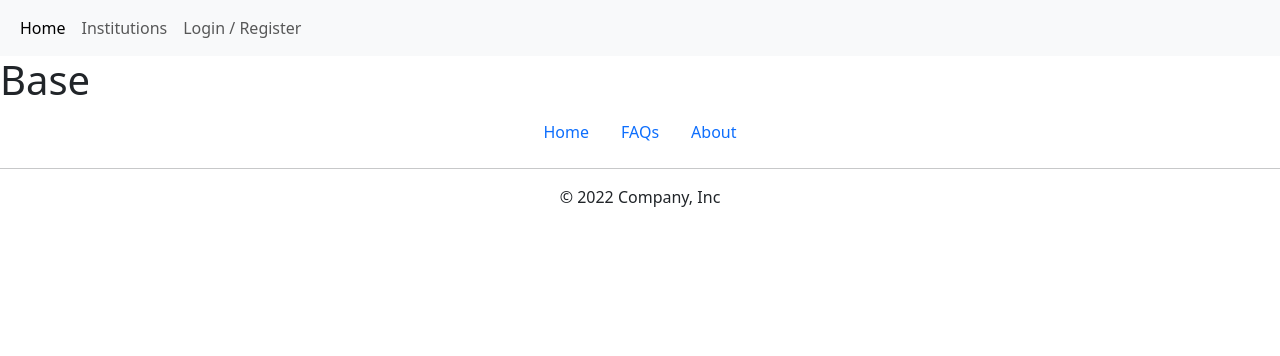
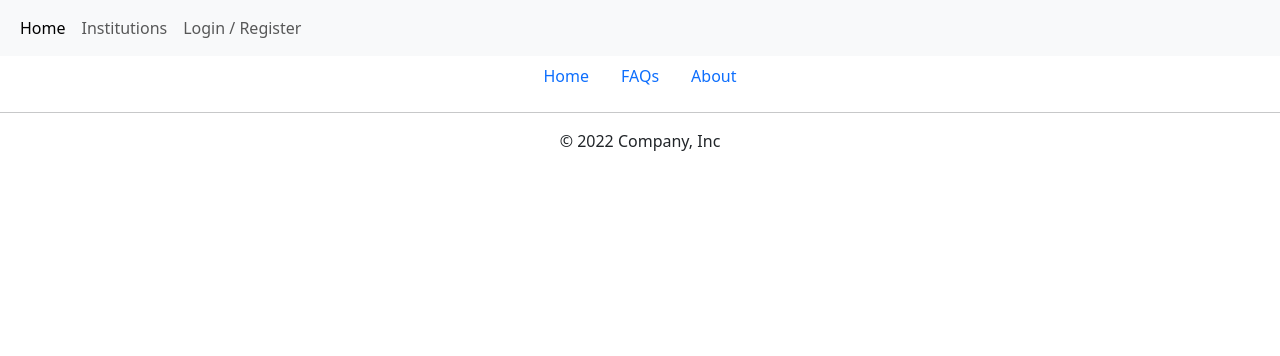
Before and after one commit to Akbermet1/electronic_queue, a Django app: template templates/base.html in a window 1280 px wide. Shown: the top 356 px of the page. Run offline with Django 4.2, Linux system fonts and the light colour scheme; the template is opened without the code that fills it, so the values that code supplies are empty.

Commit message:
base template with corrected syntax

```diff
--- a/templates/base.html
+++ b/templates/base.html
@@ -26,9 +26,11 @@
               </ul>
         </div>
     </nav>
-    <h1> Base </h1>
 
-    <!-- <div class="b-example-divider"></div> -->
+    {% block content %}
+
+    {% endblock %}
+
     <!-- footer  -->
   <ul class="nav justify-content-center">
     <li class="nav-item">
```
Lines whose indentation alone changed are shown as unchanged.
